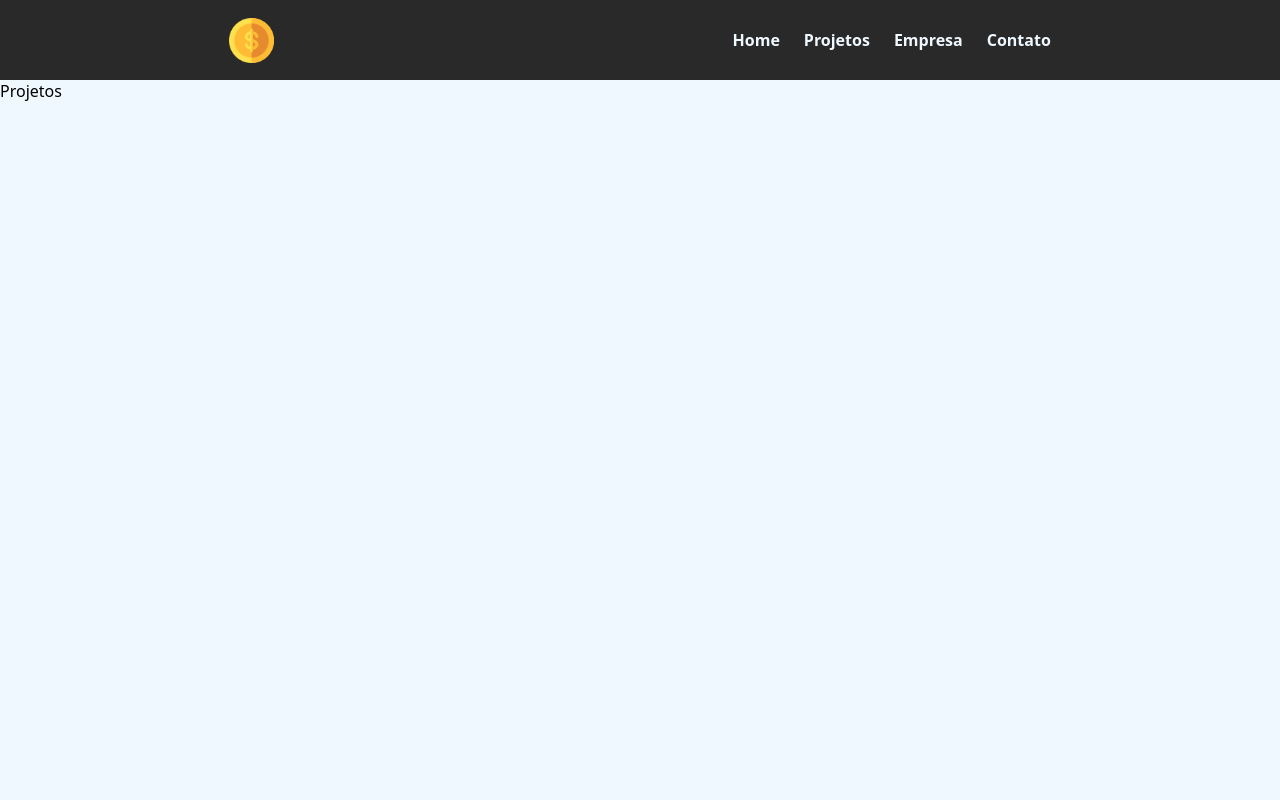
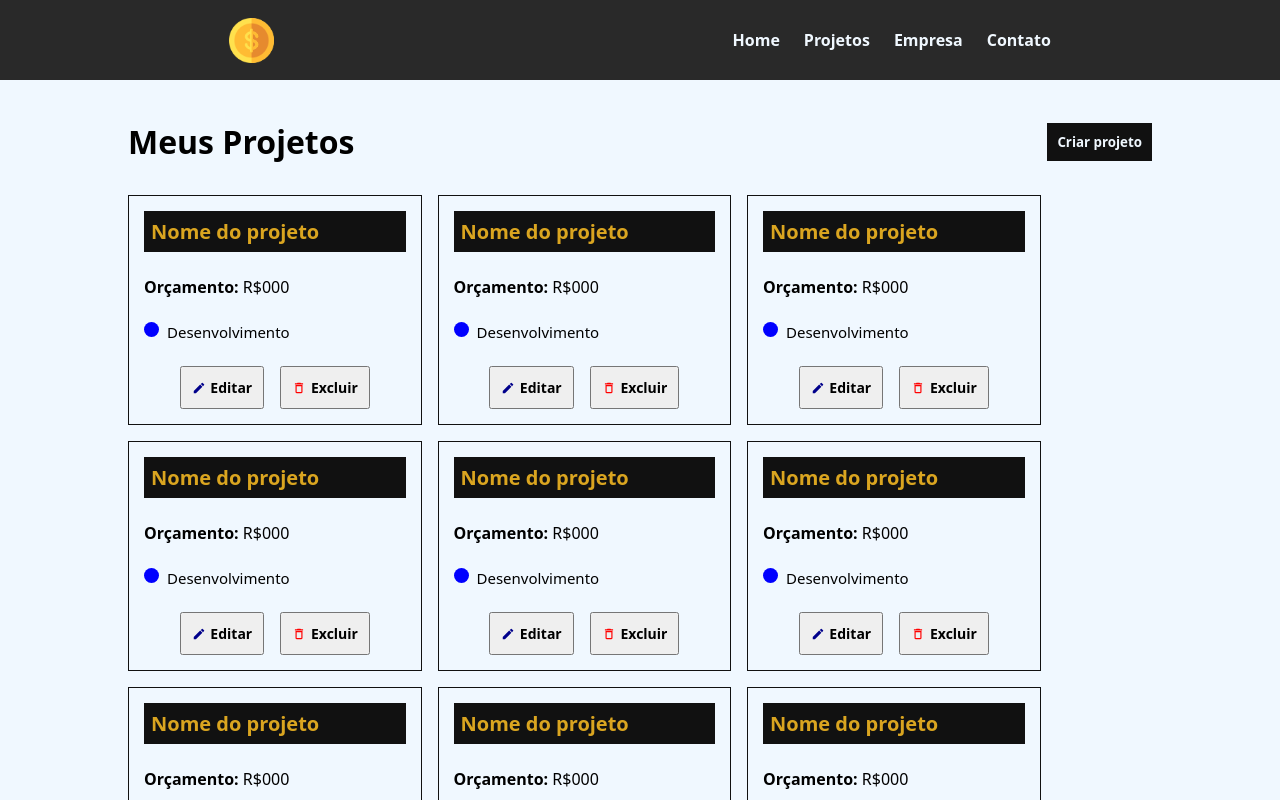
Before and after one commit to diegolts7/GerenciadorProjetos, a React (Create React App) app: page /projetos in a window 1280 px wide. Shown: the top 800 px of the page. Built offline with nearby package versions, Linux system fonts and the light colour scheme.

Commit message:
implementanto a as navegações entre criação de projeto e projetos e a flash message de novo projeto, além dos cards de projeto e da page de projetos.

```diff
--- a/src/App.css
+++ b/src/App.css
@@ -1,9 +1,4 @@
-.conteiner {
-  display: flex;
-  flex-direction: column;
-  width: 100%;
-  min-height: 100vh;
-}
 .corpo {
   min-height: 100vh;
+  margin-bottom: 10vh;
 }
--- a/src/App.js
+++ b/src/App.js
@@ -10,7 +10,6 @@ import NewProject from "./components/pages/newProject/NewProject";
 
 function App() {
   return (
-    <div className="conteiner">
     <Router>
       <Cabecalho />
       <div className="corpo">
@@ -20,11 +19,11 @@ function App() {
           <Route path="/empresa" element={<Empresa />} />
           <Route path="/contato" element={<Contato />} />
           <Route path="/new_project" element={<NewProject />} />
+          <Route path="/edit_project/:id" element={<p>EDITAR PROJETO</p>} />
         </Routes>
       </div>
       <Footer />
     </Router>
-    </div>
   );
 }
 
--- a/src/components/layout/footer/Footer.js
+++ b/src/components/layout/footer/Footer.js
@@ -9,6 +9,7 @@ const Rodape = styled.footer`
   height: 12vh;
   background-color: #292929;
   color: aliceblue;
+
   strong {
     color: #daa520;
   }
--- a/src/components/pages/newProject/NewProject.css
+++ b/src/components/pages/newProject/NewProject.css
@@ -35,9 +35,6 @@ select {
   font-weight: bold;
   transition: 0.3s;
   color: aliceblue;
-  width: 14vh;
-}
-.divNewProject a {
   margin: 0 auto;
 }
 
--- a/src/components/pages/newProject/NewProject.js
+++ b/src/components/pages/newProject/NewProject.js
@@ -1,18 +1,40 @@
-import { Link } from "react-router-dom";
+import { useNavigate } from "react-router-dom";
 import "./NewProject.css";
+import { useState } from "react";
 
 const NewProject = () => {
+  const [nomeProjeto, setNomeProjeto] = useState();
+  const [orcamentoProjeto, setOrcamentoProjeto] = useState();
+  const [categoriaProjeto, setCategoriaProjeto] = useState();
+  const navigate = useNavigate();
+
+  function pegarDados() {
+    console.log(orcamentoProjeto, nomeProjeto, categoriaProjeto);
+  }
+
+  function redirect() {
+    navigate("/projetos", { state: true });
+  }
+
   return (
     <div className="divNewProject">
       <h1>Criar Projeto</h1>
       <p>Crie seu projeto para depois adicionar os serviçoes</p>
       <div className="form">
         <strong>Nome do Projeto:</strong>
-        <input type="text" placeholder="Insira o nome do projeto" />
+        <input
+          type="text"
+          placeholder="Insira o nome do projeto"
+          onChange={(e) => setNomeProjeto(e.target.value)}
+        />
         <strong>Orçamento do projeto:</strong>
-        <input type="Numeber" placeholder="Insira o orçamento total" />
+        <input
+          type="Numeber"
+          placeholder="Insira o orçamento total"
+          onChange={(e) => setOrcamentoProjeto(e.target.value)}
+        />
         <strong>Selecione a categoria:</strong>
-        <select>
+        <select onChange={(e) => setCategoriaProjeto(e.target.value)}>
           <option value="">Selecione uma opçao</option>
           <option value="Infra">Infra</option>
           <option value="Desenvolvimento">Desenvolvimento</option>
@@ -20,9 +42,7 @@ const NewProject = () => {
           <option value="Planejamento">Planejamento</option>
         </select>
       </div>
-      <Link to="/projetos">
-        <button>Criar Projeto</button>
-      </Link>
+      <button onClick={redirect}>Criar Projeto</button>
     </div>
   );
 };
--- /dev/null
+++ b/src/components/pages/projetos/CardProjeto.js
@@ -0,0 +1,73 @@
+import React from "react";
+import styled from "styled-components";
+import { FaCircle } from "react-icons/fa6";
+import { MdDeleteOutline, MdEdit } from "react-icons/md";
+import { useNavigate } from "react-router-dom";
+import { v4 as uuidv4 } from "uuid";
+
+const DivCard = styled.div`
+  display: flex;
+  flex-direction: column;
+  gap: 1.5rem;
+  padding: 15px;
+  border: 1px solid #111;
+  width: 293.5px;
+`;
+
+const TituloCard = styled.strong`
+  background-color: #111;
+  padding: 7px;
+  font-size: 20px;
+  color: #daa520;
+`;
+
+const TipoCard = styled.div`
+  display: flex;
+  gap: 0.5rem;
+  font-size: 15px;
+`;
+
+const BtnsCard = styled.div`
+  display: flex;
+  align-items: center;
+  justify-content: center;
+  gap: 1rem;
+
+  button {
+    padding: 10px;
+    display: flex;
+    align-items: center;
+    justify-content: center;
+    gap: 0.3rem;
+    font-weight: bold;
+    font-size: 14px;
+    cursor: pointer;
+  }
+`;
+
+const CardProjeto = () => {
+  const navigate = useNavigate();
+
+  return (
+    <DivCard>
+      <TituloCard>Nome do projeto</TituloCard>
+      <p>
+        <strong>Orçamento:</strong> R$000
+      </p>
+      <TipoCard>
+        <FaCircle style={{ color: "blue" }} />
+        <p>Desenvolvimento</p>
+      </TipoCard>
+      <BtnsCard>
+        <button onClick={() => navigate(`/edit_project/${uuidv4()}`)}>
+          <MdEdit style={{ color: "darkblue" }} /> Editar
+        </button>
+        <button>
+          <MdDeleteOutline style={{ color: "red" }} /> Excluir
+        </button>
+      </BtnsCard>
+    </DivCard>
+  );
+};
+
+export default CardProjeto;
--- /dev/null
+++ b/src/components/pages/projetos/MsgProjetoCriado.js
@@ -0,0 +1,16 @@
+import React from "react";
+import styled from "styled-components";
+
+const DivMsg = styled.div`
+  display: flex;
+  align-items: center;
+  justify-content: center;
+  background-color: #cfffca;
+  height: 7vh;
+`;
+
+const MsgProjetoCriado = () => {
+  return <DivMsg>Projeto criado com sucesso!</DivMsg>;
+};
+
+export default MsgProjetoCriado;
--- a/src/components/pages/projetos/Projetos.js
+++ b/src/components/pages/projetos/Projetos.js
@@ -1,10 +1,67 @@
 import styled from "styled-components";
+import BtnProjeto from "../home/BtnProjeto";
+import MsgProjetoCriado from "./MsgProjetoCriado";
+import { useLocation, useNavigate } from "react-router-dom";
+import { useState, useEffect } from "react";
+import CardProjeto from "./CardProjeto";
+
+const DivProjetos = styled.div`
+  display: flex;
+  flex-direction: column;
+  width: 80%;
+  min-height: 100vh;
+  margin: 0 auto;
+  gap: 2rem;
+  //border: 1px solid black;
+`;
+
+const HeaderProjetos = styled.div`
+  display: flex;
+  align-items: center;
+  justify-content: space-between;
+  margin-top: 5vh;
+`;
+
+const ConteinerProjetos = styled.div`
+  display: flex;
+  flex-wrap: wrap;
+  gap: 1rem;
+`;
 
 function Projetos() {
+  const location = useLocation();
+  const navigate = useNavigate();
+
+  useEffect(() => {
+    if (location.state) {
+      const timer = setTimeout(() => {
+        navigate(location.pathname, { replace: true });
+      }, 2000);
+
+      return () => clearTimeout(timer);
+    }
+  }, []);
+
   return (
-    <div>
-      <p>Projetos</p>
-    </div>
+    <DivProjetos>
+      <HeaderProjetos>
+        <h1>Meus Projetos</h1>
+        <BtnProjeto />
+      </HeaderProjetos>
+      {location.state && <MsgProjetoCriado />}
+      <ConteinerProjetos>
+        <CardProjeto />
+        <CardProjeto />
+        <CardProjeto />
+        <CardProjeto />
+        <CardProjeto />
+        <CardProjeto />
+        <CardProjeto />
+        <CardProjeto />
+        <CardProjeto />
+        <CardProjeto />
+      </ConteinerProjetos>
+    </DivProjetos>
   );
 }
 
--- a/src/index.css
+++ b/src/index.css
@@ -7,8 +7,11 @@
     Oxygen, Ubuntu, Cantarell, "Open Sans", "Helvetica Neue", sans-serif;
 }
 
-body {
+body,
+html,
+#root {
   background: aliceblue;
+  height: 100%;
 }
 
 a {
```
Lines whose indentation alone changed are shown as unchanged.
